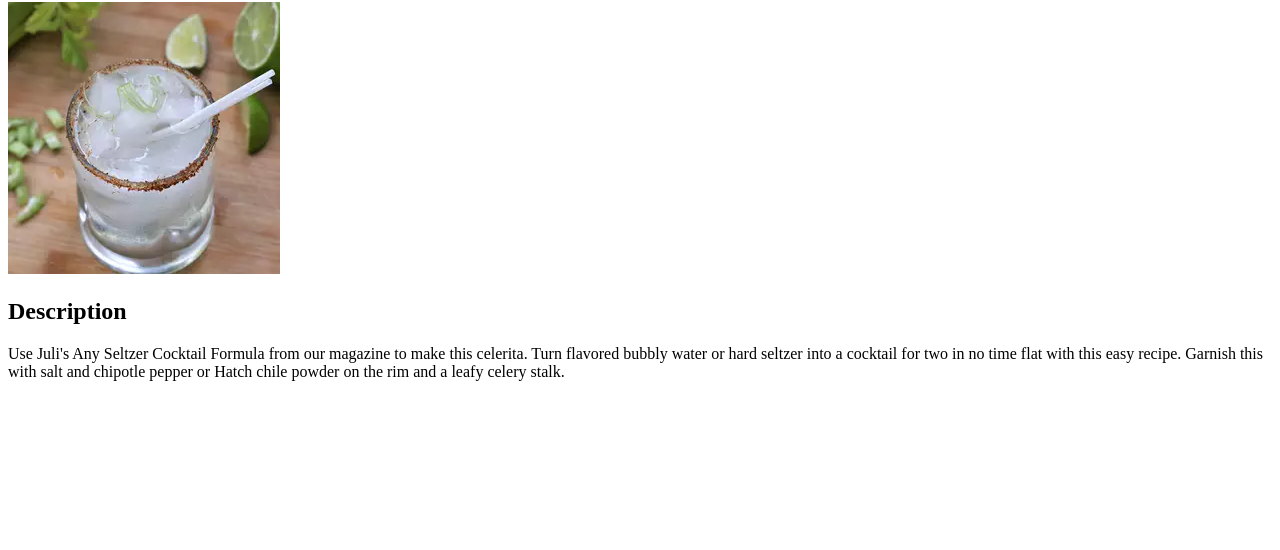
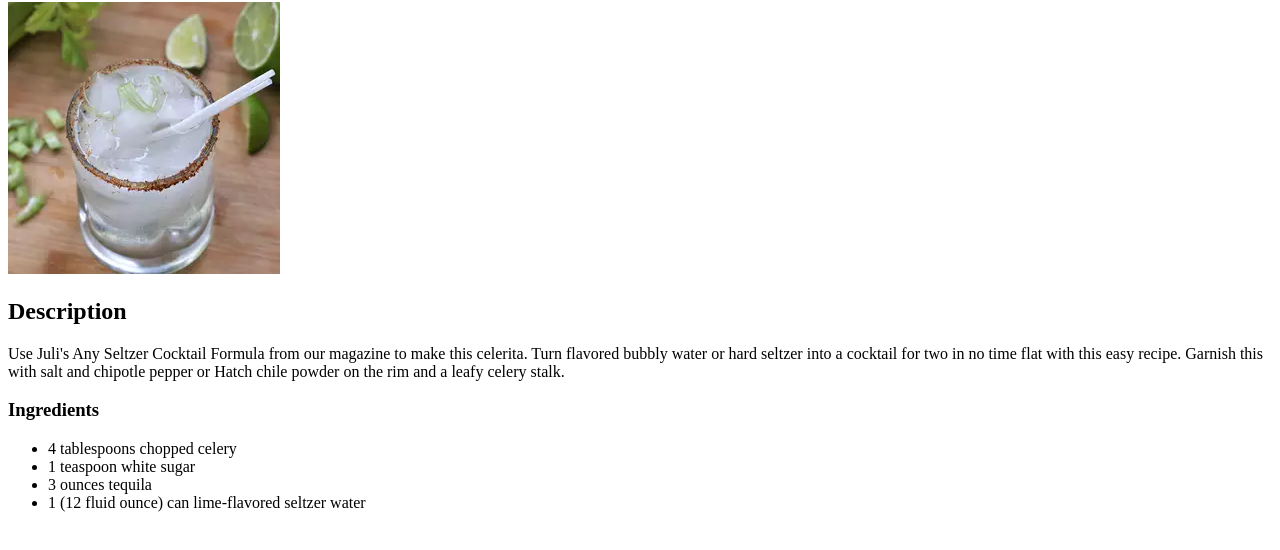
Before and after one commit to Kadunapikin/odin-recipes, a plain HTML site: page recipes/celerita.html in a window 1280 px wide. Shown: the part 78-628 px from the top of the page. Drawn offline with Linux system fonts and the light colour scheme.

Commit message:
add an ingredients heading followed by an unordered list of the required ingredients

```diff
--- a/recipes/celerita.html
+++ b/recipes/celerita.html
@@ -12,6 +12,12 @@
         <p>Use Juli's Any Seltzer Cocktail Formula from our magazine to make this celerita.
             Turn flavored bubbly water or hard seltzer into a cocktail for two in no time flat with this easy recipe.
             Garnish this with salt and chipotle pepper or Hatch chile powder on the rim and a leafy celery stalk.</p>
+        <h3>Ingredients</h3>
+        <ul>
+            <li>4 tablespoons chopped celery</li> <li>1 teaspoon white sugar</li>
+            <li>3 ounces tequila</li> <li>1 (12 fluid ounce) can lime-flavored seltzer water</li>
+         </ul>
+
 
 
     </body>
```
